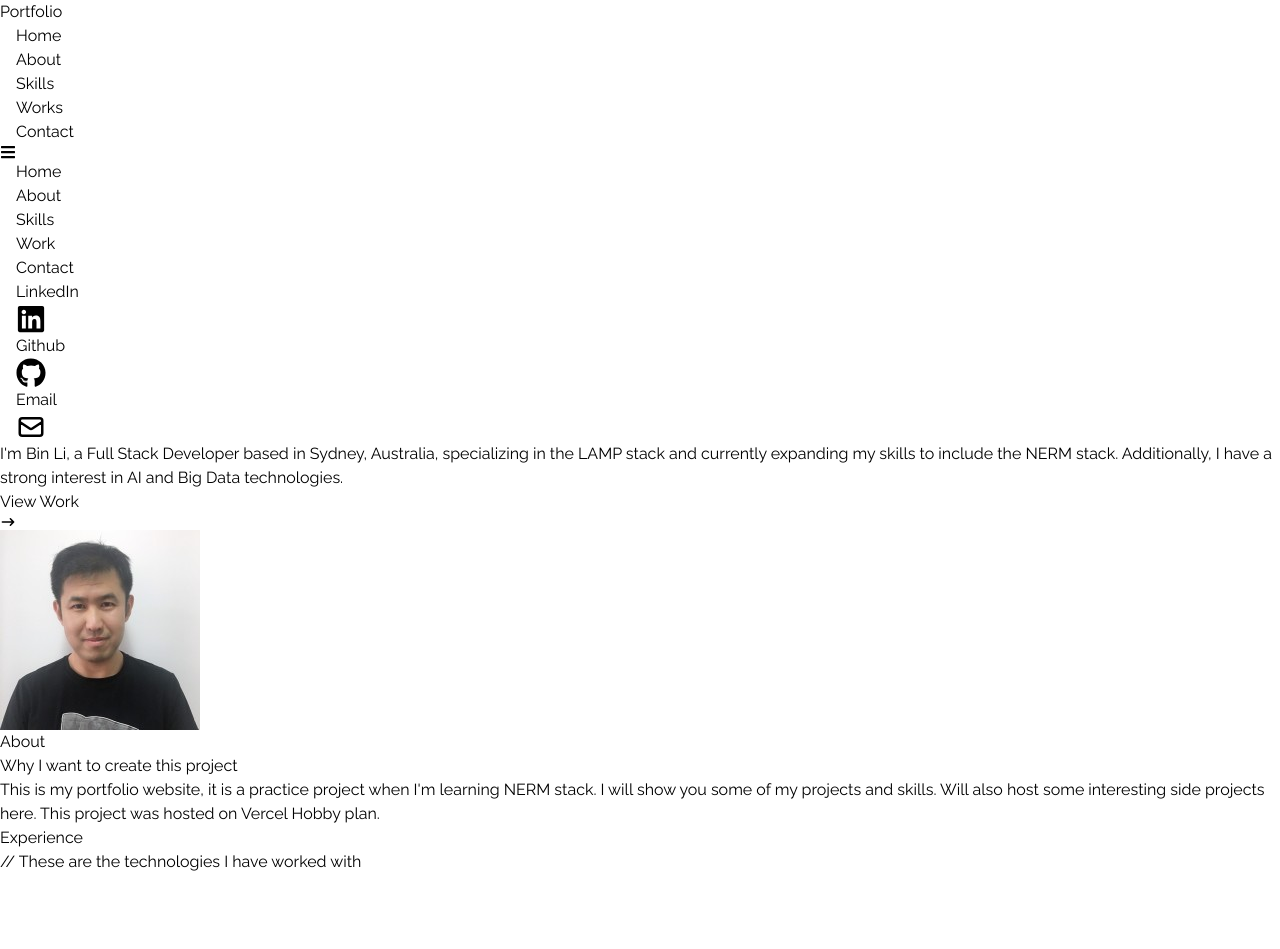
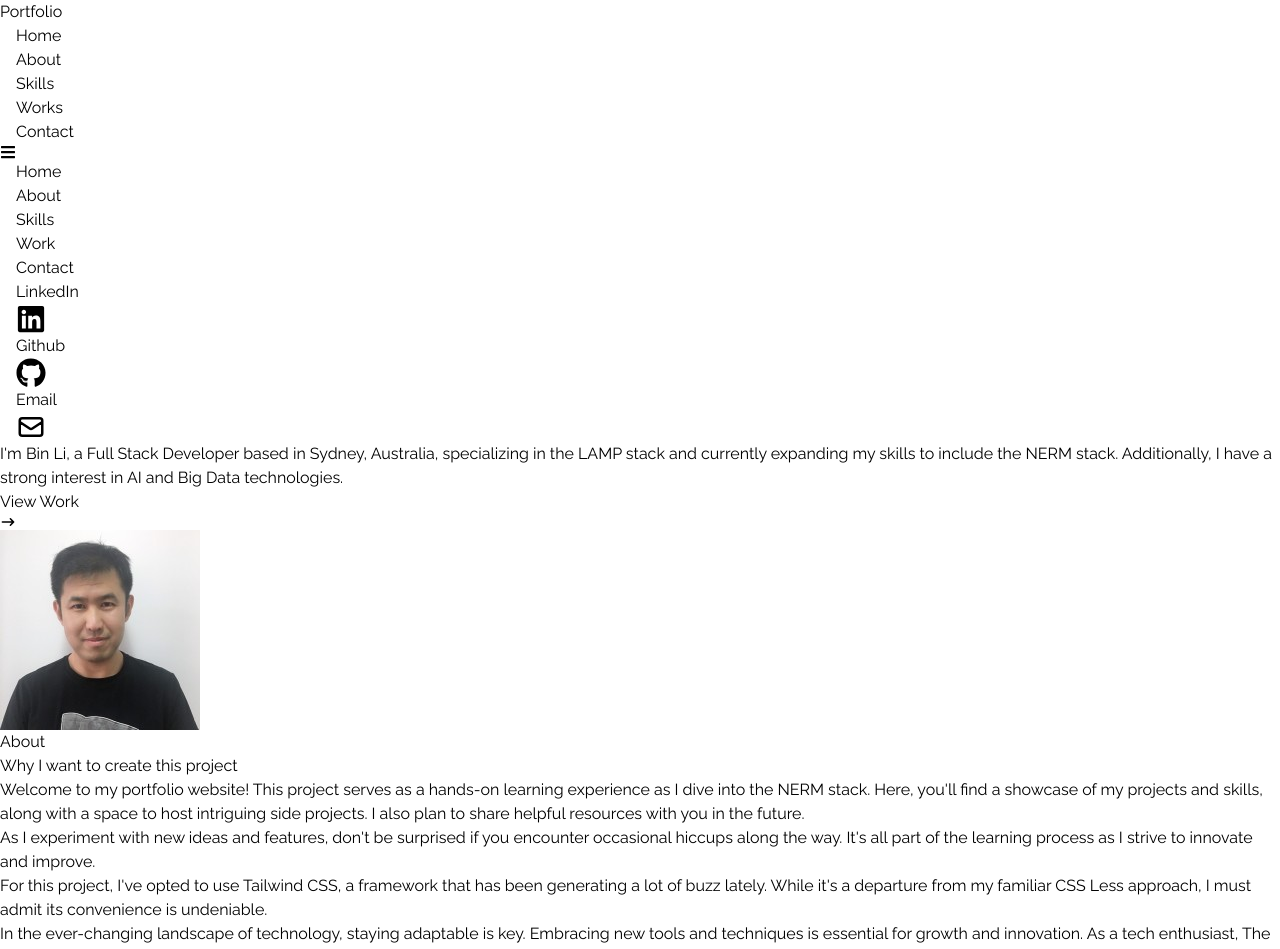
Before and after one commit to northblue/nerm-portfolio, a React (Vite) app in the folder client/: page / in a window 1280 px wide. Shown: the top 949 px of the page. Built offline with nearby package versions, Linux system fonts and the light colour scheme.

Commit message:
Updated content for about section

```diff
--- a/client/src/components/About.jsx
+++ b/client/src/components/About.jsx
@@ -5,15 +5,27 @@ const About = () => {
 
     <div name='about' className='w-full h-screen bg-[color:var(--primary-bg-color)] text-gray-300'>
         <div className='max-w-[1000px] mx-auto p-4 flex flex-col justify-center w-full h-full'>
-            <div className='pb-8'>
+            <div className='pb-2'>
                 <p className='text-4xl font-bold inline border-b-4 border-pink-600 p-top-80 text-blue-500'>About</p>
                 <p className='py-6'> Why I want to create this project</p>
             </div>
-            <p className='text-[color:var(--primary-text-color-normal)] py-4 max-w-[700px]'>
-            This is my portfolio website, it is a practice project when I'm learning NERM stack.
-            I will show you some of my projects and skills. Will also host some interesting side projects here.
-            This project was hosted on Vercel Hobby plan.
-            </p>
+            <div className='text-[color:var(--primary-text-color-normal)] py-4 max-w-[700px]'>
+            <p>Welcome to my portfolio website! This project serves as a hands-on learning experience as
+              I dive into the NERM stack. Here, you'll find a showcase of my projects and skills,
+              along with a space to host intriguing side projects. I also plan to share helpful resources with you in the future.</p>
+
+            <p className='py-3'>As I experiment with new ideas and features, don't be surprised if you encounter occasional
+            hiccups along the way. It's all part of the learning process as I strive to innovate and improve.</p>
+
+            <p className='py-3'>For this project, I've opted to use Tailwind CSS, a framework that has been generating a lot of buzz lately.
+            While it's a departure from my familiar CSS Less approach, I must admit its convenience is undeniable.</p>
+
+            <p className='py-3'>In the ever-changing landscape of technology, staying adaptable is key. Embracing new tools and techniques
+            is essential for growth and innovation. As a tech enthusiast, The only thing I can do is keep learning and experimenting.</p>
+
+            </div>
+
+
         </div>
     </div>
   )
```
